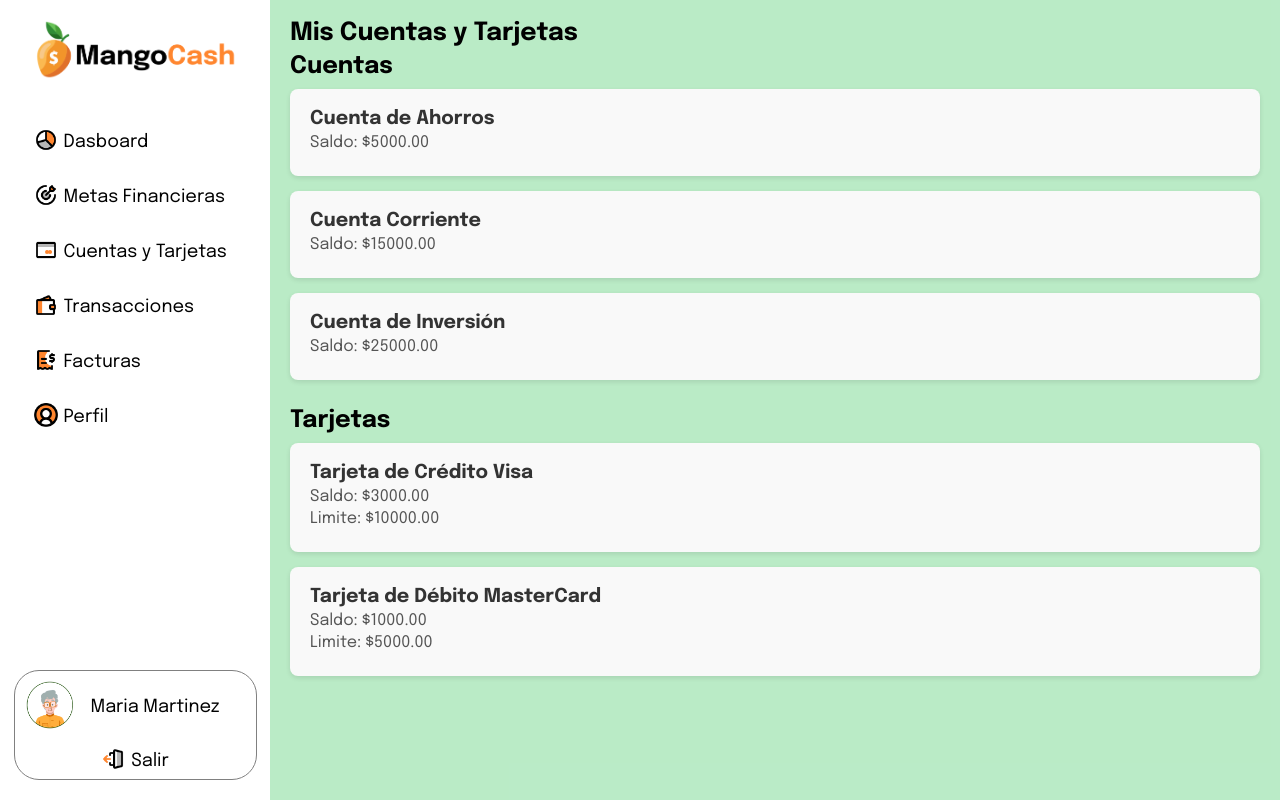
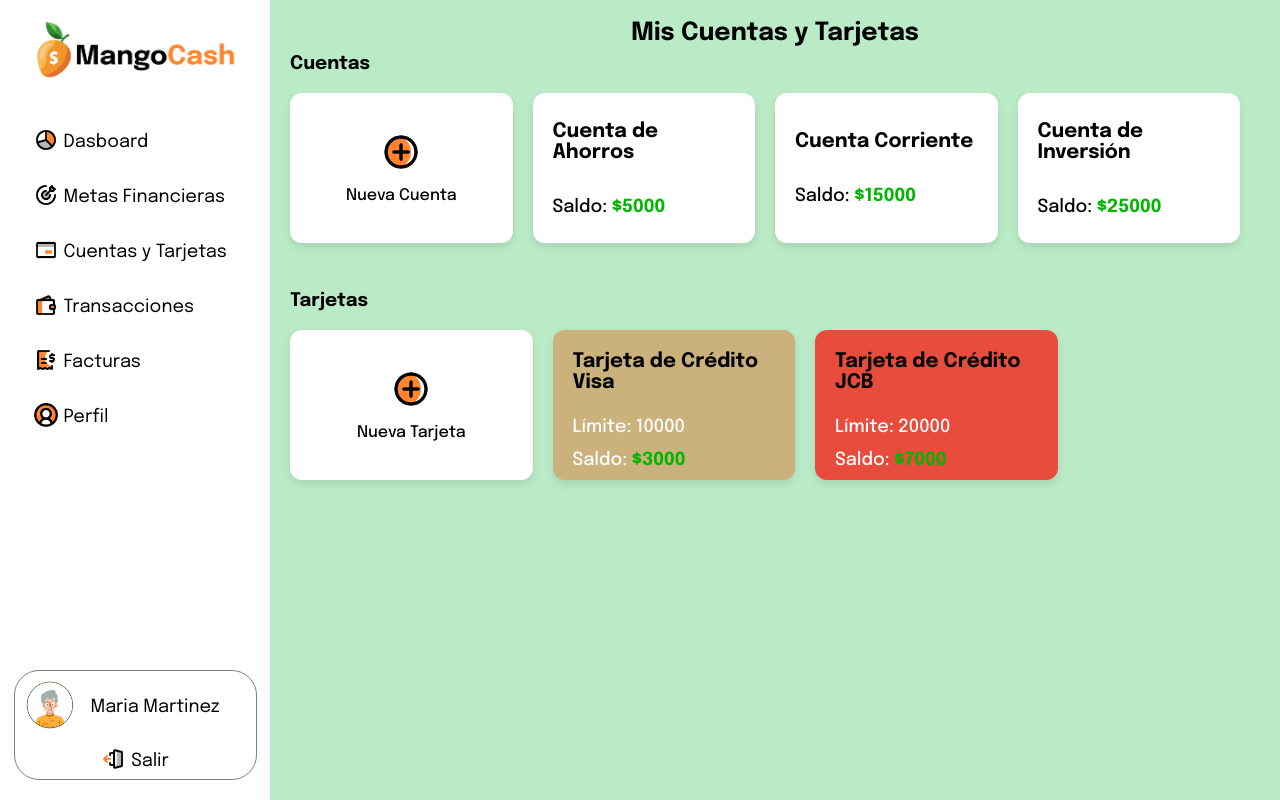
Before and after one commit to Gabiimollo/MangoCash__Frontend, a React (Vite) app: page /app/cuentas-tarjetas in a window 1280 px wide. Built offline with nearby package versions, Linux system fonts and the light colour scheme.

Commit message:
Cuentas y Tarjetas

```diff
--- a/src/pages/App/CuentasTarjetas/CuentasTarjetas.css
+++ b/src/pages/App/CuentasTarjetas/CuentasTarjetas.css
@@ -1,33 +1,130 @@
 .seccion-cuentas,
 .seccion-tarjetas {
   margin-bottom: 20px;
+  display: flex;
+  flex-direction: column;
 }
 
-  h3 {
-    font-size: 1.5em;
-    margin-bottom: 10px;
+h2 {
+  text-align: center;
 }
 
-  .lista-cuentas, .lista-tarjetas {
+.cards-cuentas{
+  display: flex;
+}
+
+ .--cardCuentas{
   display: flex;
   flex-direction: column;
-    gap: 15px;
+  margin: 20px 20px 20px 0px;
+  align-items: center;
+  justify-content: center;
+  flex-wrap: wrap;
  }
 
-  .tarjeta-cuenta, .tarjeta-tarjeta {
-    padding: 20px;
-    background-color: #f9f9f9;
-    border-radius: 8px;
-    box-shadow: 0 2px 5px rgba(0, 0, 0, 0.1);
+ .crearCuentas{
+  display: flex;
+  flex-direction: column;
+  align-items: center;
+  justify-content: center;
  }
 
-  .tarjeta-cuenta h4, .tarjeta-tarjeta h4 {
-    margin: 0;
-    font-size: 1.2em;
-    color: #333;
+ .add-container{
+  display: flex;
+  flex-direction: column;
+  align-items: center;
+  justify-content: center;
+  flex-grow: 1;
+  width: 100%;
+  height: auto;
+  cursor: pointer;
  }
 
-  .tarjeta-cuenta p, .tarjeta-tarjeta p {
-    margin: 5px 0;
-    color: #555;
+ .add-container:hover{
+  opacity: 0.5;
  }
+
+ .add-icon{
+  width: 40px;
+  height: 40px;
+  margin-bottom: -20px;
+ }
+
+ .crearCuentas p{
+  font-size: 16px;
+  text-align: center;
+  margin: 0;
+ }
+
+.cuentasCreadas{
+  display: flex;
+  flex-direction: column;
+  margin: 20px 20px 20px 0px;
+  justify-content: center;
+}
+
+.cuentasCreadas h4{
+  font-size: 20px;
+
+}
+
+.cuentasCreadas p{
+  font-size: 18px;
+}
+
+.cuentasCreadas p span{
+  font-weight: bold;
+  color: rgb(1, 182, 1);
+}
+
+ /* Tarjetas */
+
+.cards-tarjetas{
+  display: flex;
+}
+
+.--cardTarjetas{
+  display: flex;
+  flex-direction: column;
+  margin: 20px 20px 20px 0px;
+  align-items: center;
+  justify-content: center;
+  flex-wrap: wrap;
+}
+
+.crearTarjetas{
+  display: flex;
+  flex-direction: column;
+  align-items: center;
+  justify-content: center;
+}
+
+.crearTarjetas p{
+  font-size: 16px;
+  text-align: center;
+  margin: 0;
+ }
+
+ .tarjetasCreadas{
+  display: flex;
+  flex-direction: column;
+  margin: 20px 20px 20px 0px;
+  justify-content: center;
+  color: white;
+}
+
+.tarjetasCreadas h4{
+  font-size: 20px;
+  color: black;
+}
+
+.tarjetasCreadas p{
+  font-size: 18px;
+  margin-bottom: -10px;
+  margin-top: -10px;
+}
+
+.tarjetasCreadas p span{
+  font-weight: bold;
+  color: rgb(1, 182, 1);
+}
--- a/src/pages/App/CuentasTarjetas/CuentasTarjetas.jsx
+++ b/src/pages/App/CuentasTarjetas/CuentasTarjetas.jsx
@@ -1,5 +1,6 @@
 import React from 'react';
 import './CuentasTarjetas.css'
+import addSvg from '../../../../public/assets/App/CuentasTarjetas/agregar.png'
 
 const CuentasTarjetas = () => {
   // Datos simulados de cuentas y tarjetas del usuario
@@ -11,37 +12,64 @@ const CuentasTarjetas = () => {
 
   const tarjetas = [
     { id: 1, nombre: 'Tarjeta de Crédito Visa', limite: 10000, saldo: 3000 },
-    { id: 2, nombre: 'Tarjeta de Débito MasterCard', limite: 5000, saldo: 1000 },
+    { id: 2, nombre: 'Tarjeta de Crédito JCB', limite: 20000, saldo: 7000 },
+  ];
+
+  const coloresTarjetas = [
+    'rgb(203, 178, 125)',
+    'rgb(231, 76, 60)',
   ];
 
   return (
-    <div className="contenedor-principal">
+    <div className="contenedor-principal container-tarjetas">
       <h2>Mis Cuentas y Tarjetas</h2>
 
       {/* Cuentas */}
       <div className="seccion-cuentas">
         <h3>Cuentas</h3>
-        <div className="lista-cuentas">
-          {cuentas.map(cuenta => (
-            <div key={cuenta.id} className="tarjeta-cuenta">
+          <div className='cards-cuentas'>
+
+            <div className="card-dashboard --cardCuentas crearCuentas">
+
+              <div className='add-container'>
+                <img src={addSvg} alt="add" className='add-icon' />
+                <p>Nueva Cuenta</p>
+              </div>
+
+            </div>
+            {cuentas.map((cuenta) => (
+              <div key={cuenta.id} className="card-dashboard cuentasCreadas">
               <h4>{cuenta.nombre}</h4>
-              <p>Saldo: ${cuenta.saldo.toFixed(2)}</p>
+              <p>Saldo: <span>${cuenta.saldo}</span></p>
             </div>
-          ))}
+            ))}
+
+
+
         </div>
       </div>
 
       {/* Tarjetas */}
       <div className="seccion-tarjetas">
         <h3>Tarjetas</h3>
-        <div className="lista-tarjetas">
-          {tarjetas.map(tarjeta => (
-            <div key={tarjeta.id} className="tarjeta-tarjeta">
+        <div className="cards-tarjetas">
+
+          <div className='card-dashboard --cardTarjetas crearTarjetas'>
+
+            <div className='add-container'>
+                <img src={addSvg} alt="add" className='add-icon' />
+                <p>Nueva Tarjeta</p>
+              </div>
+
+          </div>
+          {tarjetas.map((tarjeta, index) => (
+              <div key={tarjeta.id} className="card-dashboard tarjetasCreadas" style={{ backgroundColor: coloresTarjetas[index % coloresTarjetas.length] }}>
               <h4>{tarjeta.nombre}</h4>
-              <p>Saldo: ${tarjeta.saldo.toFixed(2)}</p>
-              <p>Limite: ${tarjeta.limite.toFixed(2)}</p>
+              <p>Límite: {tarjeta.limite}</p>
+              <p>Saldo: <span>${tarjeta.saldo}</span></p>
             </div>
-          ))}
+            ))}
+
         </div>
       </div>
     </div>
```
Also changed, not shown: public/assets/App/CuentasTarjetas/agregar.png (added). Lines whose indentation alone changed are shown as unchanged.
